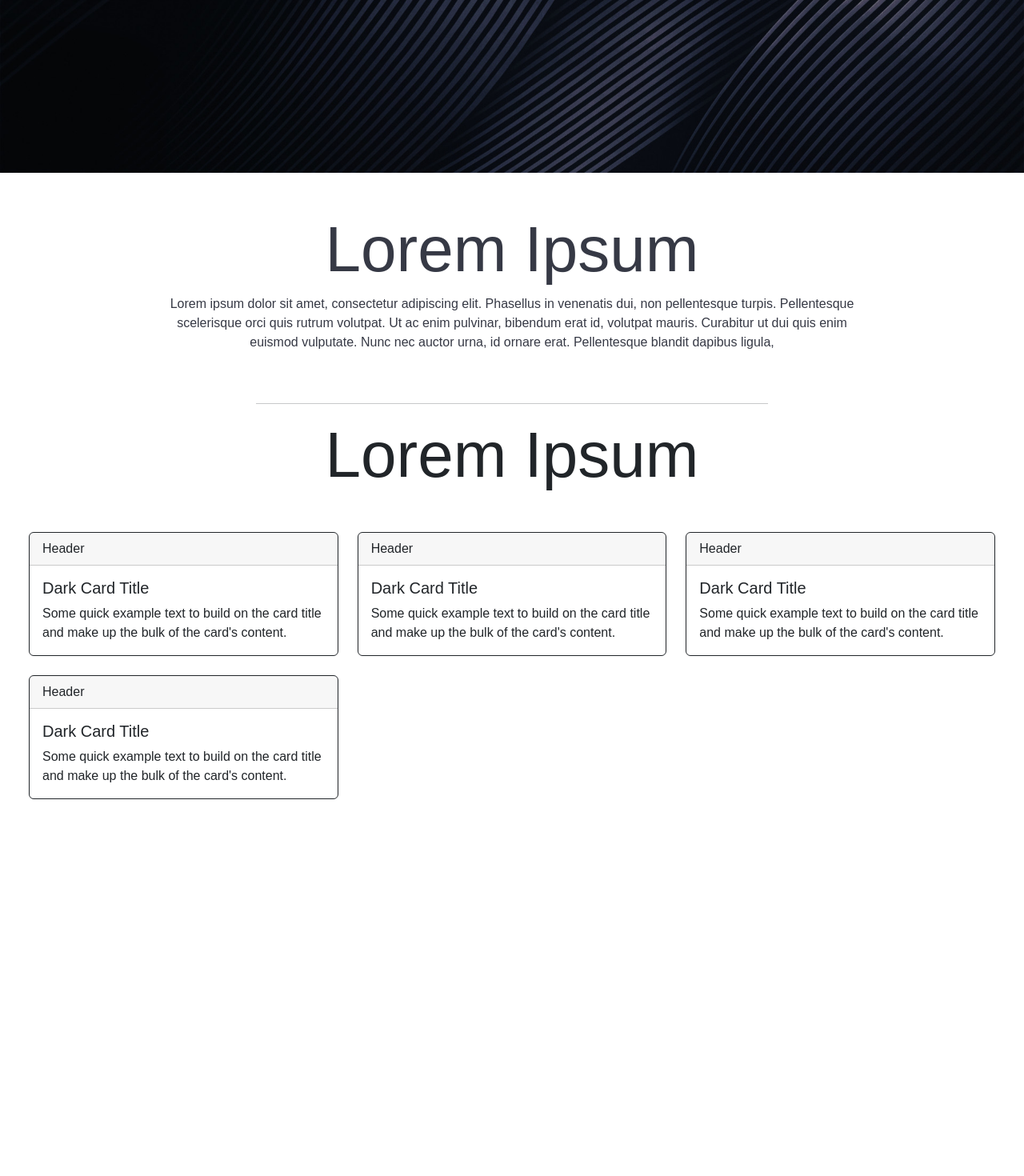
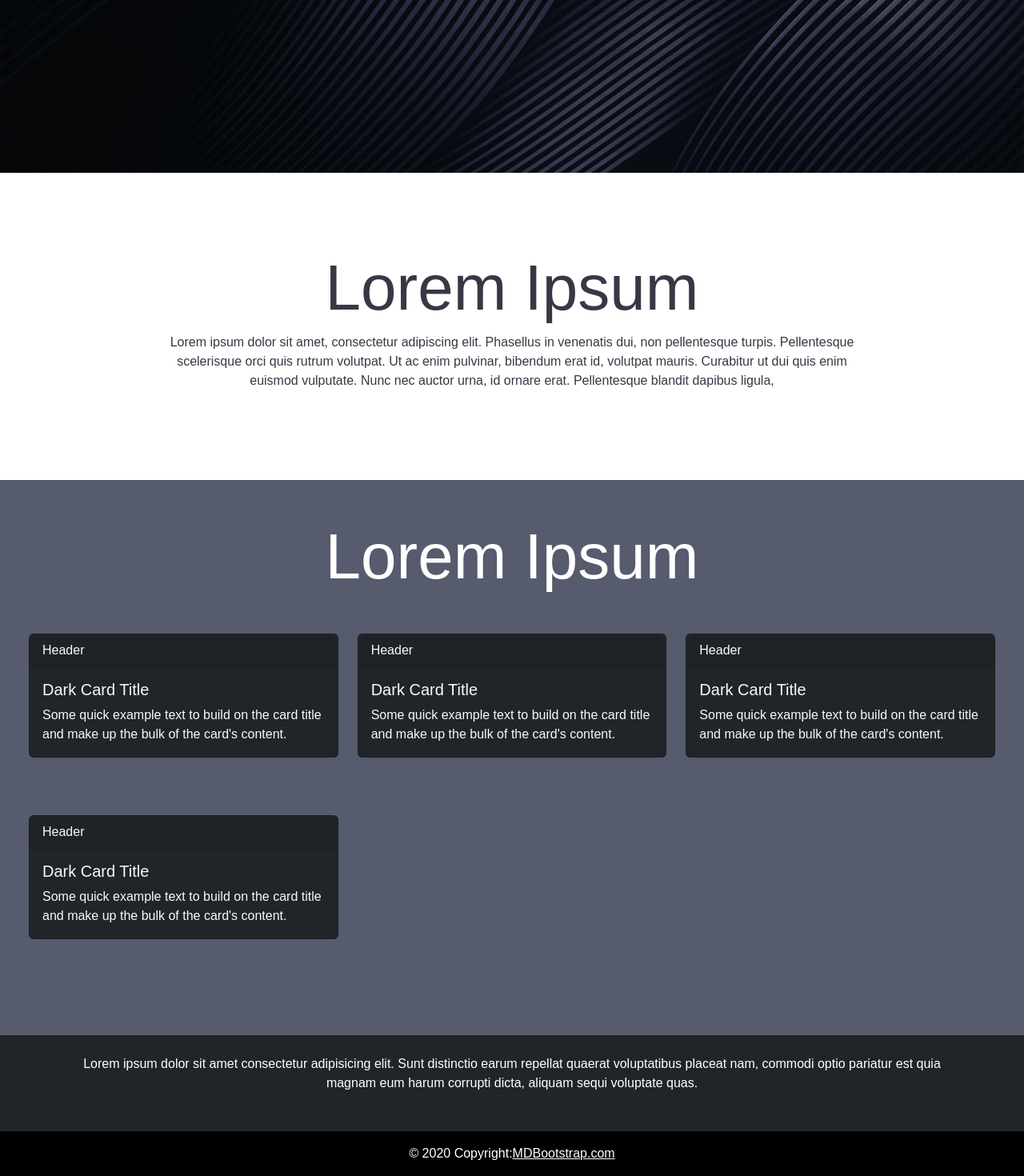
Before and after one commit to Ziad-Iteam/-Quality-Circle, a React (Create React App) app: page / in a window 1280 px wide. Shown: the part 605-2075 px from the top of the page at 80% size. Before the commit the page ends 1628 px from the top, so only its background shows below. Built offline with nearby package versions, Linux system fonts and the light colour scheme.

Commit message:
adjust the styling of the app

```diff
--- a/src/App.tsx
+++ b/src/App.tsx
@@ -1,5 +1,6 @@
 import React from "react";
 import "./App.css";
+import { Footer } from "./components/Footer";
 import { HomeSection } from "./components/HomeSection";
 import { MainNav } from "./components/MainNav";
 import { ServicesSection } from "./components/ServicesSection";
@@ -10,9 +11,9 @@ function App() {
     <div>
       <MainNav />
       <HomeSection />
-      <WhoWeAreSection/>
-      <hr className="w-50 mx-auto"/>
-      <ServicesSection/>
+      <WhoWeAreSection />
+      <ServicesSection />
+      <Footer />
     </div>
   );
 }
--- /dev/null
+++ b/src/components/Footer.tsx
@@ -0,0 +1,25 @@
+import React from "react";
+
+export const Footer = () => {
+  return (
+    <footer className="bg-dark text-center text-white">
+      <div className="container p-4">
+        <section className="mb-4">
+          <p>
+            Lorem ipsum dolor sit amet consectetur adipisicing elit. Sunt
+            distinctio earum repellat quaerat voluptatibus placeat nam, commodi
+            optio pariatur est quia magnam eum harum corrupti dicta, aliquam
+            sequi voluptate quas.
+          </p>
+        </section>
+      </div>
+
+      <div className="text-center p-3" style={{ backgroundColor: "black" }}>
+        © 2020 Copyright:
+        <a className="text-white" href="https://mdbootstrap.com/">
+          MDBootstrap.com
+        </a>
+      </div>
+    </footer>
+  );
+};
--- a/src/components/ServicesSection.tsx
+++ b/src/components/ServicesSection.tsx
@@ -1,28 +1,29 @@
-import Card from 'react-bootstrap/Card';
-import Col from 'react-bootstrap/Col';
-import Row from 'react-bootstrap/Row';
+import Card from "react-bootstrap/Card";
+import Col from "react-bootstrap/Col";
+import Row from "react-bootstrap/Row";
 import { useTranslation } from "react-i18next";
 
 export const ServicesSection = () => {
   const { t } = useTranslation();
   return (
-    <>
-    <h1 className="display-1 text-center">{t("ServicesSection.h1")}</h1>
+    <div style={{ backgroundColor:"#565b6d" , color:"white"}} className="py-5">
+      <h1 className="display-1 text-center ">{t("ServicesSection.h1")}</h1>
       <Row xs={1} md={2} lg={3} className="g-4 m-4">
         {Array.from({ length: 4 }).map((_, idx) => (
           <Col>
-       <Card border="dark">
+            <Card bg="dark" text="light" className="mb-5">
               <Card.Header>Header</Card.Header>
               <Card.Body>
                 <Card.Title>Dark Card Title</Card.Title>
                 <Card.Text>
-            Some quick example text to build on the card title and make up the
-            bulk of the card's content.
+                  Some quick example text to build on the card title and make up
+                  the bulk of the card's content.
                 </Card.Text>
               </Card.Body>
             </Card>
           </Col>
         ))}
-  </Row></>
+      </Row>
+    </div>
   );
 };
--- a/src/components/WhoWeAreSection.tsx
+++ b/src/components/WhoWeAreSection.tsx
@@ -16,7 +16,7 @@ export const WhoWeAreSection = () => {
   const { t } = useTranslation();
 
   return (
-    <div className="d-flex align-items-center justify-content-center my-5">
+    <div className="d-flex align-items-center justify-content-center py-5 my-5">
     <StyledDiv id="whoWeAre">
       <h1 className="display-1 my-2">{t("WhoWeAreSection.h1")}</h1>
       <p>{t("WhoWeAreSection.p")}</p>
```
Lines whose indentation alone changed are shown as unchanged.
